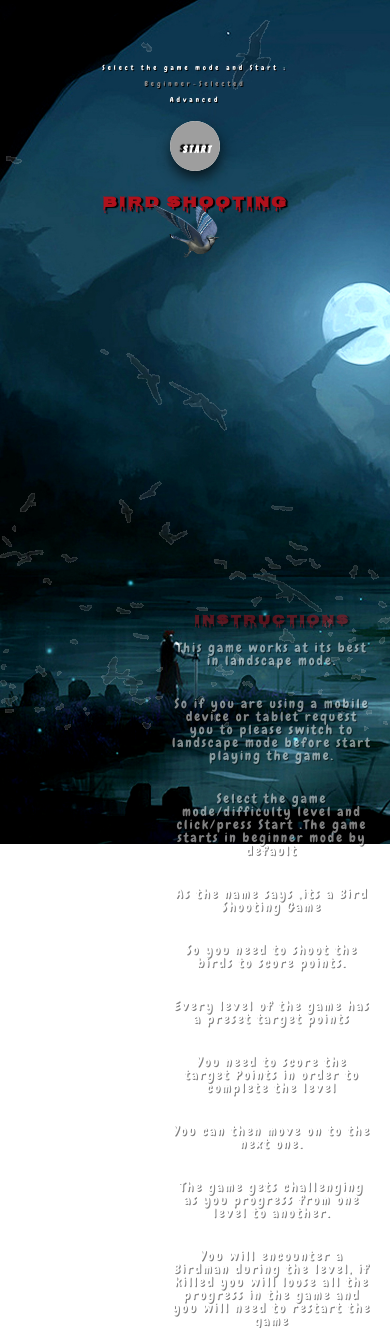
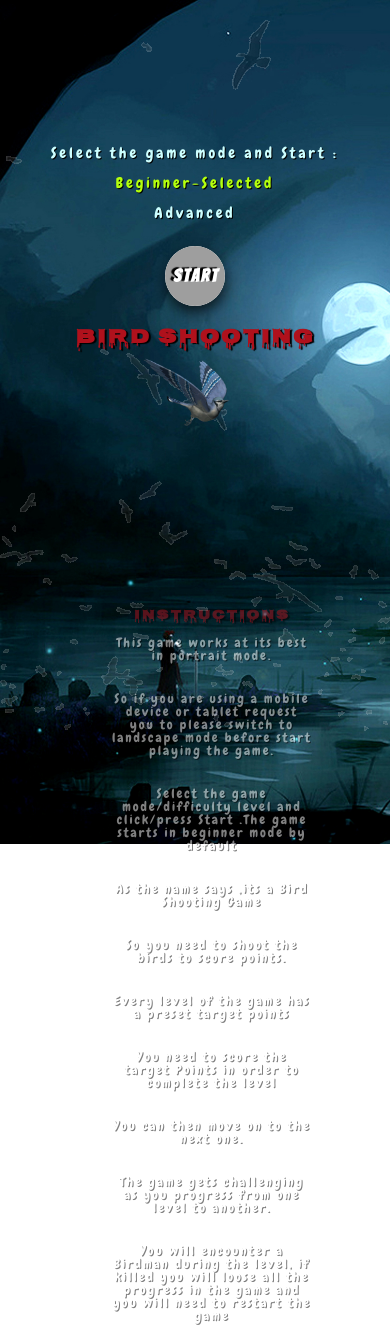
Before and after one commit to imranhsayed/shooting-game, a PHP site: page / in a window 390 px wide; the page is wider, and only the part inside the window is pictured. Shown: the top 1328 px of that part. Run offline with PHP 8.4, Linux system fonts and the light colour scheme; grey boxes are pictures that could not be loaded.

Commit message:
increased the size of the images and customized for portrait mobile  mode

```diff
--- a/index.php
+++ b/index.php
@@ -25,7 +59,7 @@
             <h1>Bird Shooting</h1>
             <div class="level1-instructions-right wrapper">
                 <h1>Instructions</h1>
-                <p>This game works at its best in landscape mode.</p>
+                <p>This game works at its best in portrait mode.</p>
                 <p>So if you are using a mobile device or tablet
                    request you to please switch to landscape mode before start playing the game.</p>
                 <p>Select the game mode/difficulty level and click/press Start .The game starts in beginner mode by default</p>
@@ -117,39 +151,6 @@
         </button>
     </div>
 
-    <div class="audio-div">
-        <audio id="gun-shot-audio" preload="" >
-            <source src="sounds/Gunsound.mp3" type="audio/mp3">
-        </audio>
-        <audio id="bird-killed-sound" preload="" >
-            <source src="sounds/bird-killed-sound.mp3" type="audio/mp3" preload="" >
-        </audio>
-        <audio id="bird-flapping" preload="" loop >
-            <source src="sounds/bird-flapping.mp3" type="audio/mp3">
-        </audio>
-        <audio id="rain-falling" preload="" >
-            <source src="sounds/Rain-fall-background.mp3" type="audio/mp3">
-        </audio>
-        <audio id="music-before-start" loop preload="" >
-            <source src="sounds/Music-before-game-start.mp3" type="audio/mp3">
-        </audio>
-        <audio id="man-scream" preload="" >
-            <source src="sounds/man-scream.mp3" type="audio/mp3">
-        </audio>
-        <audio id="background-music-level2" preload="" >
-            <source src="sounds/background-music-level2.mp3" type="audio/mp3">
-        </audio>
-        <audio id="background-music-level3" preload="" >
-            <source src="sounds/background-music-level3.mp3" type="audio/mp3">
-        </audio>
-        <audio id="thunderstorm-clip" preload="" >
-            <source src="sounds/loud-thunder.mp3" type="audio/mp3">
-        </audio>
-        <audio id="angry-dragon" preload="" >
-            <source src="sounds/angry-dragon.mp3" type="audio/mp3">
-        </audio>
-    </div>
-
     <div class="all-images display" >
         <img src="images/blood-splatter.jpg" alt="" class="">
         <img src="images/dark-castle.gif" alt="" class="">
--- a/style.css
+++ b/style.css
@@ -54,6 +54,11 @@ Common css
 .loading{
     color: #e2ff37;
     text-align: center;
+    margin: 0 auto;
+    padding-top:70%;
+}
+.loading img{
+    width: 100px;
 }
 p{
     text-shadow: 2px 2px black;
@@ -75,25 +80,30 @@ button {
 }
 
 .select-game-mode, .beginner, .advanced{
-    color: #ffffff;
+    color: #cdffff;
     font-family: 'Chewy';
     letter-spacing: 3px;
+    font-size: 15px;
 }
 .beginner:hover, .advanced:hover{
-    color: #CDDC39;
+    color: #95e3fd;
     cursor: pointer;
 }
 .advanced-mode .advanced{
-    color: #8c8c8c;
+    color: #b4ff0d;
 }
 .advanced-mode .advanced:after{
     content: '-Selected';
 }
 .beginner-mode .beginner{
-    color: #8c8c8c;
+    color: #b4ff0d;
 }
 .beginner-mode .beginner:after{
     content: '-Selected';
+}
+.start-button p{
+    font-size: 20px;
+    line-height: 15px;
 }
 
 /**
@@ -453,6 +463,7 @@ CSS for credits game ending
     font-size: 15px;
     animation: 160s credits linear infinite;
     opacity: 0.5;
+    z-index: -1;
 }
 
 .level1-instructions-right h1 {
@@ -603,13 +614,17 @@ CSS for credits game ending
     p {
         text-shadow: 2px 2px black;
     }
+    .start-button p{
+        font-size: 15px;
+    }
 
     .before-game-start {
-        padding-top: 15%;
+        padding-top: 5%;
     }
 
     .header {
         padding: 8px;
+        font-size: 10px;
     }
 
     .header p {
@@ -660,9 +675,9 @@ CSS for credits game ending
 
 }
 
-@media only screen and ( max-width: 600px ) {
+@media only screen and ( max-width: 550px ) {
     body {
-        font-size: 7px;
+        font-size: 8px;
     }
 
     .level1-instructions-right {
@@ -673,69 +688,71 @@ CSS for credits game ending
 
     h1 {
         margin: 5px;
-        font-size: 15px;
+        font-size: 20px;
         text-shadow: 2px 1px 1px #000;
-        margin-top: 10px;
+        margin-top: 5px;
     }
 
-    .level1-instructions-right, .level1-instructions-right h1 {
-        font-size: 13px;
+    .level1-instructions-right {
+        margin-left:-200px;
     }
 
     .level1-start-button, .level2-start-button, .level3-start-button {
-        width: 50px;
-        height: 50px;
+        width: 60px;
+        height: 60px;
     }
 
     .orb-game-start span {
-        margin-top: 10px;
-        margin-left: 5px;
-        font-size: 10px;
+        margin-left: 2px;
+        margin-top: 20px;
+        font-size: 18px;
     }
 
     .bird-game-start-gif img {
-        width: 80px;
+        width: 100px;
         margin-left: -30px;
-        margin-top: -20px;
+        margin-top: -5px;
     }
 
     img {
-        width: 30px;
+        width: 42px;
+    }
+    .header {
+        padding: 5px;
+        font-size: 14px;
+    }
+
+    .header p {
+        margin: 1px;
+        padding: 1px;
+        opacity: 0.7;
+        letter-spacing: 3px;
     }
 
     .blood-splat-img {
-        width: 40px;
+        width: 50px;
     }
 
     .twenty-sec-to-go {
+        font-size: 20px;
+    }
+
+    .nine-sec-to-go {
         font-size: 30px;
     }
 
-    .nine-sec-to-go {
-        font-size: 60px;
-    }
-
     .man-bird-image {
-        width: 80px;
+        width: 90px;
     }
 
     .dragon-entry-green, .dragon-entry-brown,
     .dragon-entry-dark-green, .dragon-fire-left, .dragon-fire-right,
     .dragon-fire, .dragon-final, .sleeping-dragon {
-        width: 100px;
+        width: 160px;
     }
 
     p {
         text-shadow: 1px 1px black;
-    }
-
-    .header {
-        padding: 5px;
-    }
-
-    .header p {
-        margin: 1px;
-        padding: 1px;
     }
 
     .left-bird-nest div {
@@ -752,11 +769,10 @@ CSS for credits game ending
 
     .game-over {
         font-size: 13px;
-        padding-top: 5%;
+        padding-top: 36%;
     }
-    .game-over {
-        font-size: 10px;
-        padding-top: 5%;
+    .game-over p{
+        font-size: 11px;
         line-height: 10px;
     }
 
@@ -783,5 +799,37 @@ CSS for credits game ending
         height: 40px;
         bottom: 200px;
     }
+    .start-button p{
+        font-size: 15px;
+    }
+    .start-button{
+        padding-top: 30%;
+    }
 
 }
+
+.level1-background{
+    background: url( "images/level1-background.jpg" );
+    background-repeat: no-repeat;
+    background-size: cover;
+    overflow:hidden;
+    min-height: 100%;
+}
+.level2-background{
+    background: url( "images/landscape.gif" );
+    background-repeat: no-repeat;
+    background-size: cover;
+    overflow:hidden;
+}
+.level3-background{
+    background: url( "images/dark-castle.gif" );
+    background-repeat: no-repeat;
+    background-size: cover;
+    overflow:hidden;
+}
+.lightening-background{
+    background: url( "images/lightening-img.gif" );
+    background-repeat: no-repeat;
+    background-size: cover;
+    overflow:hidden;
+}
```
Also changed, not shown: other parts of index.php (+37 -3 lines), javascript.js (+25 -23 lines), images/loading.gif (added), 3 other files.
